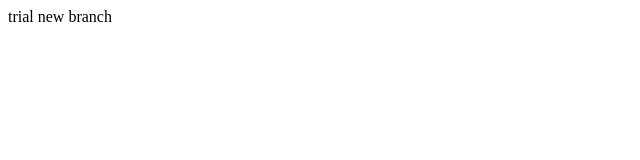
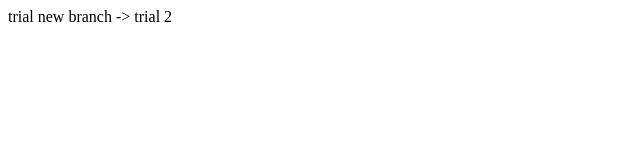
Before and after one commit to dmanascs25-svg/skill-lab-API-, a website: page github.html in a window 1280 px wide. Shown: the full height of the page, 0-640 px from the left. Drawn offline with Linux system fonts and the light colour scheme.

Commit message:
do not merge

```diff
--- a/github.html
+++ b/github.html
@@ -6,6 +6,6 @@
     <title>GITHUB</title>
 </head>
 <body>
-    trial new branch
+    trial new branch -> trial 2
 </body>
 </html>
```
